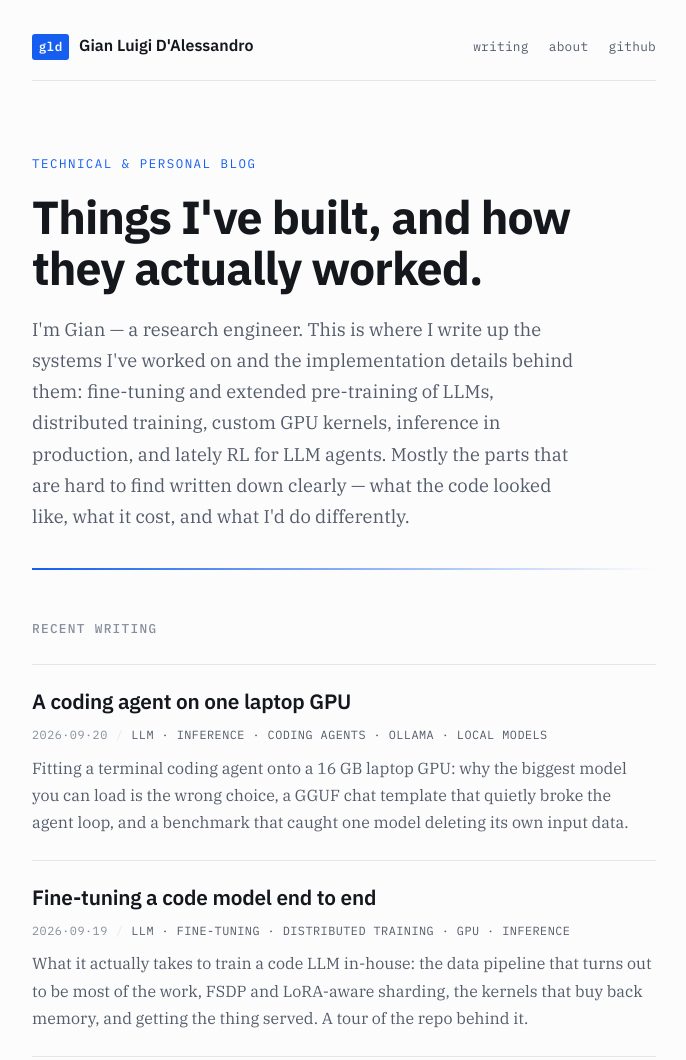
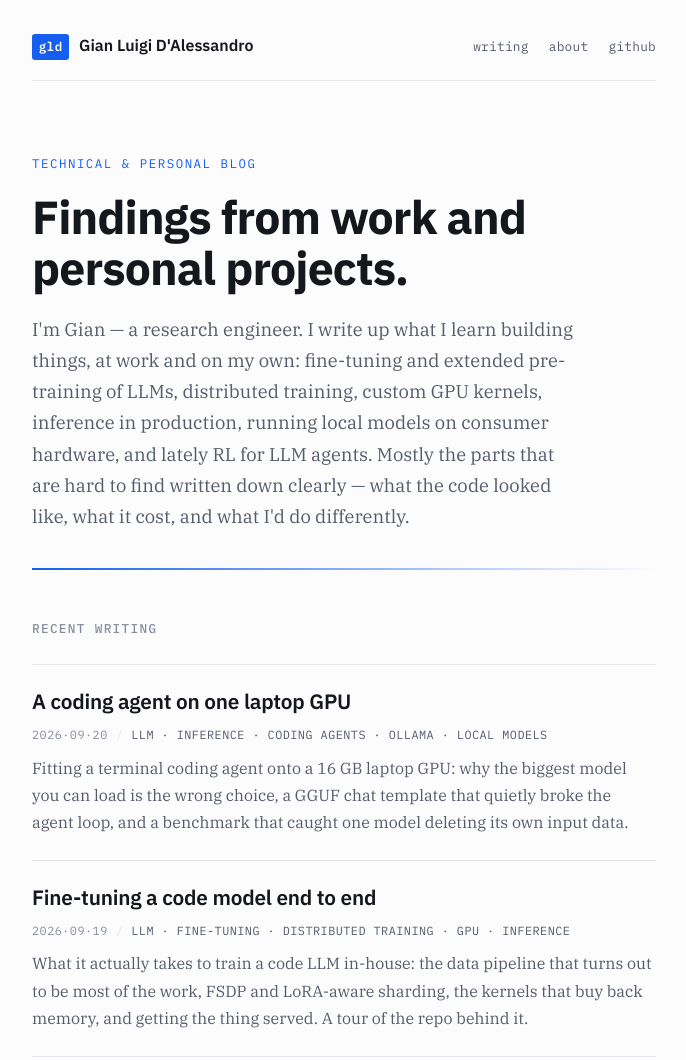
Before and after one commit to gian-g3dai/gian-g3dai.github.io, an Astro site: page / in a window 1280 px wide. Shown: the top 1060 px of the page, without its empty margins (296-982 px from the left). Built offline with nearby package versions, Linux system fonts and the light colour scheme; Astro itself is replaced by a stand-in of ours.

Commit message:
Reframe landing page around work and personal projects

```diff
--- a/src/consts.ts
+++ b/src/consts.ts
@@ -1,3 +1,3 @@
 export const SITE_TITLE = "Gian Luigi D'Alessandro";
 export const SITE_DESCRIPTION =
-  "Write-ups of the systems I've built — LLM fine-tuning, distributed training, GPU kernels, production inference, and RL for LLM agents.";
+  "Findings from work and personal projects — LLM fine-tuning, distributed training, GPU kernels, production inference, local models, and RL for LLM agents.";
--- a/src/pages/index.astro
+++ b/src/pages/index.astro
@@ -12,14 +12,14 @@ const posts = (await getCollection('blog'))
 <Base title={SITE_TITLE} description={SITE_DESCRIPTION}>
   <section class="hero">
     <p class="eyebrow">Technical &amp; personal blog</p>
-    <h1>Things I've built, and how<br />they actually worked.</h1>
+    <h1>Findings from work and<br />personal projects.</h1>
     <p class="lede">
-      I'm Gian — a research engineer. This is where I write up the systems I've
-      worked on and the implementation details behind them: fine-tuning and
-      extended pre-training of LLMs, distributed training, custom GPU kernels,
-      inference in production, and lately RL for LLM agents. Mostly the parts
-      that are hard to find written down clearly — what the code looked like,
-      what it cost, and what I'd do differently.
+      I'm Gian — a research engineer. I write up what I learn building things,
+      at work and on my own: fine-tuning and extended pre-training of LLMs,
+      distributed training, custom GPU kernels, inference in production,
+      running local models on consumer hardware, and lately RL for LLM agents.
+      Mostly the parts that are hard to find written down clearly — what the
+      code looked like, what it cost, and what I'd do differently.
     </p>
     <div class="hero-track" aria-hidden="true"></div>
   </section>
```
